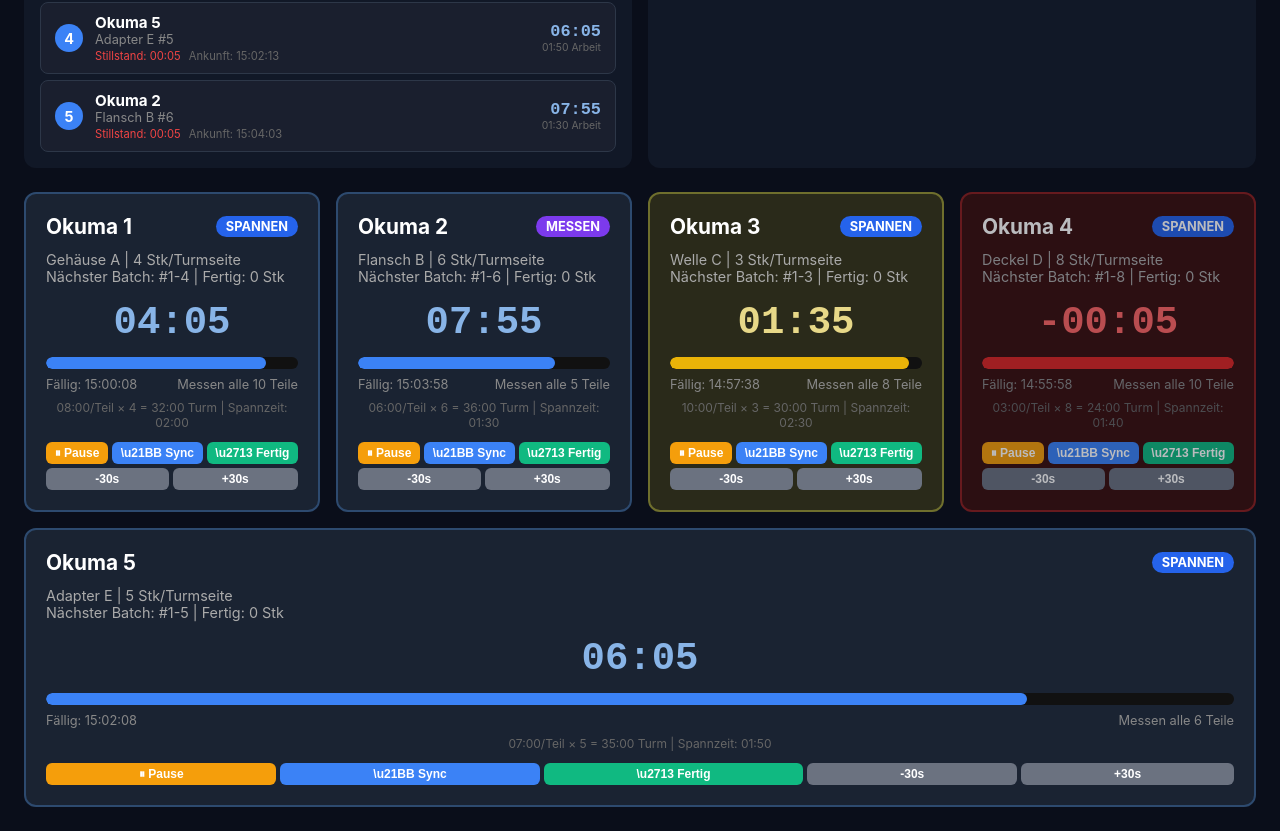
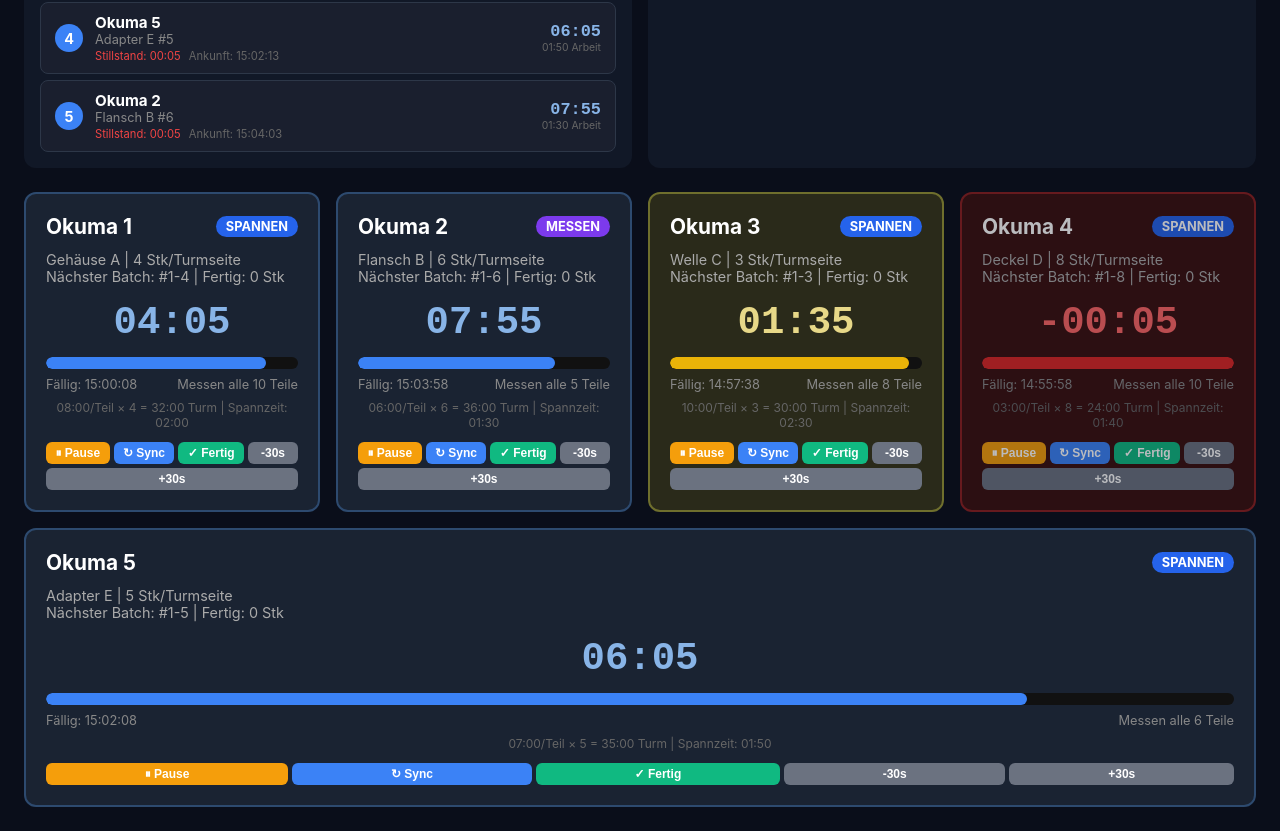
Before and after one commit to psagemueller-byte/fertigungstakt, a React (Vite) app: page / in a window 1280 px wide. Shown: the part 463-1294 px from the top of the page. Built offline with nearby package versions, Linux system fonts and the light colour scheme.

Commit message:
fix: Unicode-Zeichen auf Buttons korrekt rendern
\u21BB und \u2713 waren als literaler JSX-Text statt als
JavaScript-Strings geschrieben und wurden nicht als Symbole
gerendert. Jetzt korrekt als {'\u21BB'} und {'\u2713'}.

https://claude.ai/code/session_01TMNK9wdvoephZaUYPHJUQK

```diff
--- a/src/components/MachineCard.tsx
+++ b/src/components/MachineCard.tsx
@@ -113,10 +113,10 @@ export function MachineCard({ status, onResync, onCompleteCycle, onTogglePause,
           {isPaused ? '\u25B6 Weiter' : '\u23F8 Pause'}
         </button>
         <button onClick={() => onResync(machine.id)} style={btnStyle('#3b82f6')} title="Zyklus jetzt neu gestartet">
-          \u21BB Sync
+          {'\u21BB'} Sync
         </button>
         <button onClick={() => onCompleteCycle(machine.id)} style={btnStyle('#10b981')} title="Teil fertig, nächster Zyklus">
-          \u2713 Fertig
+          {'\u2713'} Fertig
         </button>
         <button onClick={() => onAdjustOffset(machine.id, -30)} style={btnStyle('#6b7280')} title="30 Sek früher">
           -30s
```
